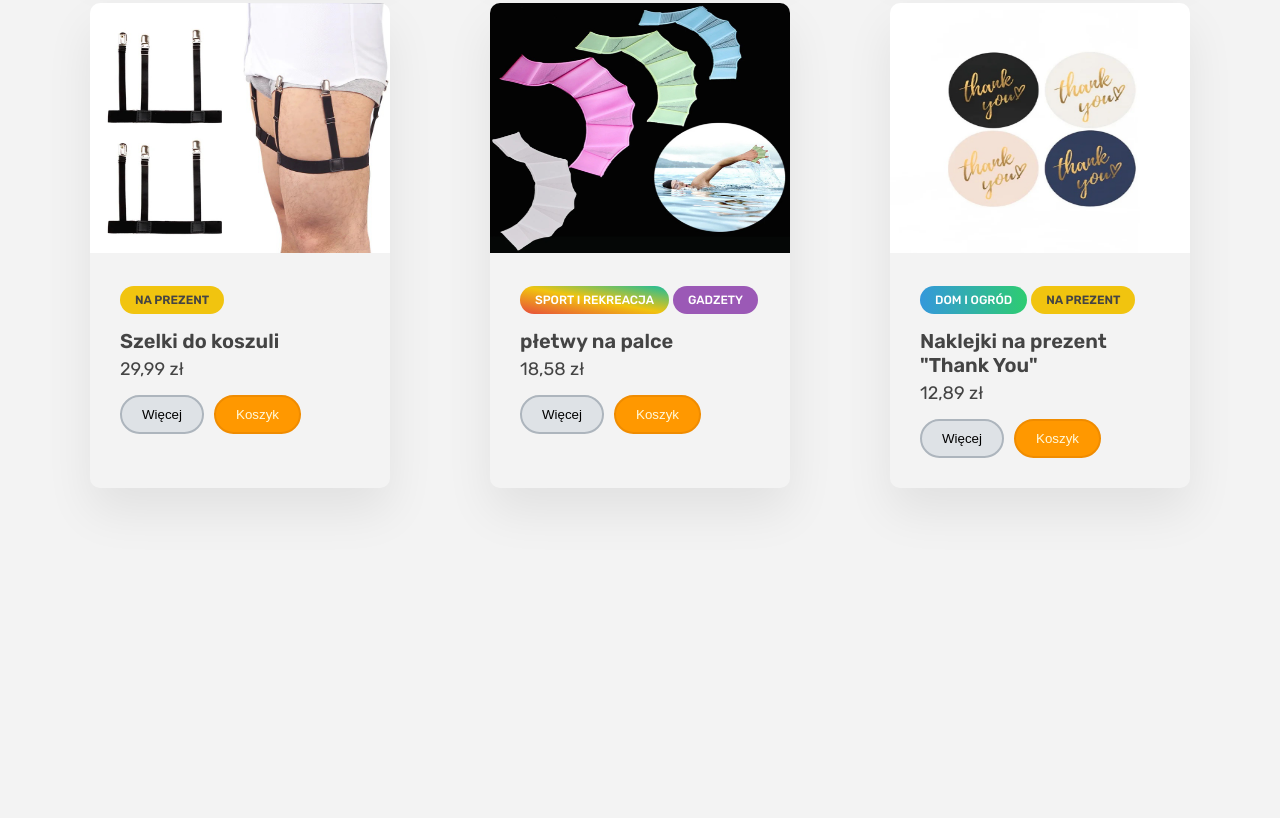
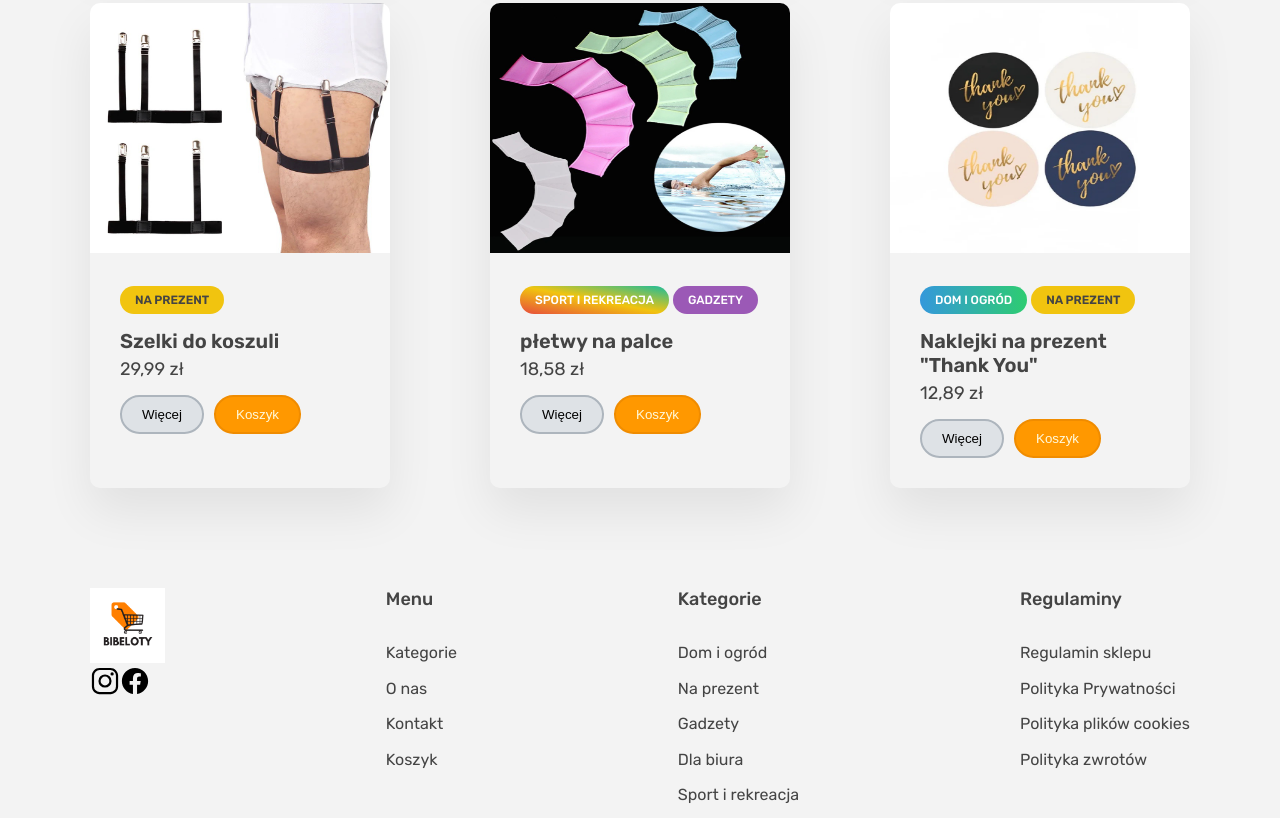
Before and after one commit to danielkuciej/mini-finds, a plain HTML site: page index.html in a window 1280 px wide. Shown: the part 1874-2692 px from the top of the page. Before the commit the page ends 2462 px from the top, so only its background shows below. Drawn offline with Linux system fonts and the light colour scheme.

Commit message:
Footer design created

```diff
--- a/index.html
+++ b/index.html
@@ -25,7 +25,7 @@
       <img
         src="bibeloty-logo.png"
         alt="Logo bibeloty"
-        class="nav_logo"
+        class="logo"
         id="logo"
         designer="Daniel"
       />
@@ -265,6 +265,80 @@
       </main>
       <section class="info-section"></section>
     </div>
-    <footer></footer>
+    <footer>
+      <div class="footer-container">
+        <div class="column column-1">
+          <img
+            src="bibeloty-logo.png"
+            alt="Logo bibeloty"
+            class="logo"
+            id="logo"
+            designer="Daniel"
+          />
+          <div>
+            <ul class="social-links">
+              <li>
+                <svg
+                  xmlns="http://www.w3.org/2000/svg"
+                  class="ionicon s-ion-icon"
+                  viewBox="0 0 512 512"
+                >
+                  <title>Logo Instagram</title>
+                  <path
+                    d="M349.33 69.33a93.62 93.62 0 0193.34 93.34v186.66a93.62 93.62 0 01-93.34 93.34H162.67a93.62 93.62 0 01-93.34-93.34V162.67a93.62 93.62 0 0193.34-93.34h186.66m0-37.33H162.67C90.8 32 32 90.8 32 162.67v186.66C32 421.2 90.8 480 162.67 480h186.66C421.2 480 480 421.2 480 349.33V162.67C480 90.8 421.2 32 349.33 32z"
+                  ></path>
+                  <path
+                    d="M377.33 162.67a28 28 0 1128-28 27.94 27.94 0 01-28 28zM256 181.33A74.67 74.67 0 11181.33 256 74.75 74.75 0 01256 181.33m0-37.33a112 112 0 10112 112 112 112 0 00-112-112z"
+                  ></path>
+                </svg>
+              </li>
+              <li>
+                <svg
+                  xmlns="http://www.w3.org/2000/svg"
+                  class="ionicon s-ion-icon"
+                  viewBox="0 0 512 512"
+                >
+                  <title>Logo Facebook</title>
+                  <path
+                    d="M480 257.35c0-123.7-100.3-224-224-224s-224 100.3-224 224c0 111.8 81.9 204.47 189 221.29V322.12h-56.89v-64.77H221V208c0-56.13 33.45-87.16 84.61-87.16 24.51 0 50.15 4.38 50.15 4.38v55.13H327.5c-27.81 0-36.51 17.26-36.51 35v42h62.12l-9.92 64.77H291v156.54c107.1-16.81 189-109.48 189-221.31z"
+                    fill-rule="evenodd"
+                  ></path>
+                </svg>
+              </li>
+              <li></li>
+            </ul>
+          </div>
+        </div>
+        <div class="column column-2">
+          <p>Menu</p>
+          <ul>
+            <li>Kategorie</li>
+            <li>O nas</li>
+            <li>Kontakt</li>
+            <li>Koszyk</li>
+          </ul>
+        </div>
+        <div class="column column-3">
+          <p>Kategorie</p>
+          <ul>
+            <li>Dom i ogród</li>
+            <li>Na prezent</li>
+            <li>Gadzety</li>
+            <li>Dla biura</li>
+            <li>Sport i rekreacja</li>
+          </ul>
+        </div>
+        <div class="column column-4">
+          <p>Regulaminy</p>
+          <ul>
+            <li>Regulamin sklepu</li>
+            <li>Polityka Prywatności</li>
+            <li>Polityka plików cookies</li>
+            <li>Polityka zwrotów</li>
+          </ul>
+        </div>
+      </div>
+      <div class="copyright"></div>
+    </footer>
   </body>
 </html>
--- a/style.css
+++ b/style.css
@@ -43,7 +43,7 @@ body {
   display: flex;
   background-color: white;
   justify-content: space-between;
-  padding: 0px 50px 0px 10px;
+  padding: 0px 50px 0px 20px;
 }
 
 .nav_links {
@@ -52,10 +52,9 @@ body {
   align-items: center;
 }
 
-.nav_logo {
+.logo {
   height: 75px;
   width: auto;
-  padding-left: 10px;
 }
 
 .nav_item {
@@ -172,7 +171,6 @@ li {
   margin: 0px auto;
 
   display: flex;
-  justify-content: center;
   justify-content: space-between;
 }
 
@@ -304,3 +302,39 @@ li {
 .product_btns button {
   margin-right: 10px;
 }
+
+/* FOOTER */
+.footer-container {
+  display: flex;
+  justify-content: space-between;
+  width: 1100px;
+  margin: 0px auto;
+}
+
+footer ul {
+  list-style: none;
+}
+
+.ionicon {
+  width: 30px;
+}
+
+.social-links {
+  display: flex;
+}
+
+.footer-container li {
+  font-size: 16px;
+  line-height: 1.6;
+}
+
+.footer-container li:hover {
+  color: var(--color-button);
+  cursor: pointer;
+}
+
+.column p {
+  font-size: 18px;
+  font-weight: 500;
+  padding-bottom: 30px;
+}
```
